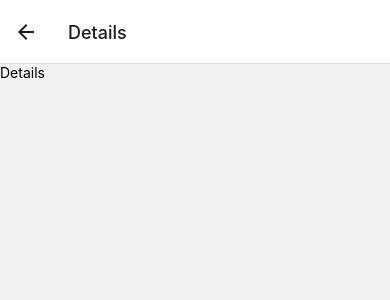
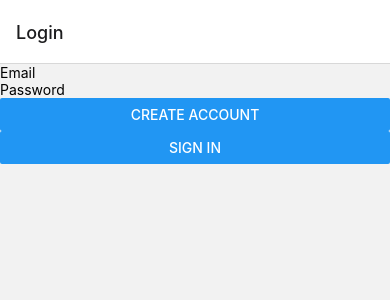
Before and after one commit to emresen20/firetodoApp, a React Native app: screen /Details in a window 390 px wide. Shown: the top 300 px of the page. Built offline with nearby package versions, Linux system fonts and the light colour scheme; no server answers; the database is empty.

Commit message:
firebase auth added

```diff
--- a/App.tsx
+++ b/App.tsx
@@ -4,15 +4,43 @@ import { createNativeStackNavigator } from '@react-navigation/native-stack';
 import { NavigationContainer } from '@react-navigation/native';
 import List from './app/screens/List';
 import Details from './app/screens/Details';
+import Login from './app/screens/Login';
+import { useEffect, useState } from 'react';
+import { User, onAuthStateChanged } from 'firebase/auth';
+import { FIREBASE_AUTH } from './firebaseConfig';
 
 const Stack = createNativeStackNavigator();
+const InsideStack = createNativeStackNavigator();
+
+function InsideLayout(){
+  return(
+    <InsideStack.Navigator>
+      <InsideStack.Screen name='List' component={List}/>
+      <InsideStack.Screen name="Details" component={Details} />
+    </InsideStack.Navigator>
+  )
+}
 
 export default function App() {
+  const[user,setUser]= useState<User | null>(null);
+
+  useEffect(()=>{
+    onAuthStateChanged(FIREBASE_AUTH,(user)=>{
+      console.log("user",user);
+      setUser(user)
+    })
+  },[])
   return (
     <NavigationContainer>
-      <Stack.Navigator>
-        <Stack.Screen name="List" component={List} />
-        <Stack.Screen name="Details" component={Details} />
+      <Stack.Navigator initialRouteName='Login'>
+        {user? (
+          <Stack.Screen name="InsideLayout" component={InsideLayout} options={{headerShown:false}} />
+
+        ) :(
+          <Stack.Screen name="Login" component={Login} />
+        )}
+        {/* <Stack.Screen name="List" component={List} />
+        <Stack.Screen name="Login" component={Login} /> */}
       </Stack.Navigator>
     </NavigationContainer>
   );
--- a/app/screens/Details.tsx
+++ b/app/screens/Details.tsx
@@ -1,10 +1,18 @@
+import { NavigationProp } from "@react-navigation/native";
 import React from "react";
-import { View ,Text} from "react-native";
+import { View ,Text, Button} from "react-native";
+import { FIREBASE_AUTH } from "../../firebaseConfig";
 
-const Details= ()=>{
+interface RouterPros{
+    navigation:NavigationProp<any,any>
+}
+
+const Details= ({navigation}:RouterPros)=>{
+
     return(
         <View>
-            <Text>Details</Text>
+            <Button title="go to list" onPress={()=> navigation.navigate("List")}/>
+            <Button title="Log out" onPress={()=> FIREBASE_AUTH.signOut()}/>
         </View>
     )
 }
--- a/app/screens/List.tsx
+++ b/app/screens/List.tsx
@@ -4,6 +4,7 @@ import { View, Text, Button, StyleSheet, TextInput, FlatList, TouchableOpacity }
 import { FIRESTORE_DB } from "../../firebaseConfig";
 import Ionicons from '@expo/vector-icons/Ionicons';
 import { Entypo } from '@expo/vector-icons';
+import { NavigationProp } from "@react-navigation/native";
 
 export interface Todo {
     title:string;
@@ -12,7 +13,10 @@ export interface Todo {
 
 }
 
-const List = () => {
+interface RouterPros{
+    navigation:NavigationProp<any,any>
+}
+const List = ({navigation}:RouterPros) => {
     const [todos, setTodos] = useState<Todo[]>([]);
     const [todo, setTodo] = useState("");
 
@@ -55,8 +59,8 @@ const List = () => {
 
         }
         return(
-            <View>
-                <TouchableOpacity onPress={toggleDone}>
+            <View style={styles.flatlistview}>
+                <TouchableOpacity style={styles.flatlistview}onPress={toggleDone}>
                     {item.done && <Ionicons name="checkmark-circle" size={24} color="green" /> }
                     {!item.done && <Entypo name="circle" size={24} color="black" /> }
 
@@ -72,9 +76,9 @@ const List = () => {
                 <TextInput placeholder="Add New Todo " onChangeText={(text) => setTodo(text)}
                     value={todo} />
                 <Button onPress={adTodo} title="Add" disabled={todo === ""} />
-
+                <Button onPress={()=>navigation.navigate("Details")} title="Go to Log out"  />
                  {todos.length > 0 && (
-                    <View>
+                    <View style={styles.todocotainer}>
                         <FlatList
                             data={todos}
                             renderItem={(item)=> renderTodo(item)}
@@ -93,7 +97,21 @@ export default List;
 
 const styles = StyleSheet.create({
     container: {
+        flex:1,
+        marginVertical:5
+
+    },
+
+    flatlistview:{
+        flexDirection:"row",
+        backgroundColor:"red",
+        flex:1,
+        marginVertical:10
+    },
+    todocotainer:{
+        flexDirection:"row",
+        alignItems:"center",
+        marginVertical:4,
 
     }
-
 })
--- /dev/null
+++ b/app/screens/Login.tsx
@@ -0,0 +1,86 @@
+import React, { useState } from "react";
+import { View, Text, TextInput, StyleSheet, Button, ActivityIndicator, KeyboardAvoidingView } from "react-native";
+import { createUserWithEmailAndPassword, getAuth, signInWithEmailAndPassword } from "firebase/auth"
+import { FIREBASE_AUTH } from "../../firebaseConfig";
+
+const Login = () => {
+    const [email, setEmail] = useState("");
+    const [password, setPassword] = useState("");
+    const [loading, setLoading] = useState(false);
+
+    const auth = FIREBASE_AUTH;
+
+    const signIn = async () => {
+        setLoading(true);
+        try {
+            const response = await signInWithEmailAndPassword(auth, email, password)
+            console.log(response);
+        } catch (error: any) {
+            console.log(error);
+            alert("registaration failed: " + error.messge);
+        } finally {
+            setLoading(false);
+        }
+    }
+    const signUp = async () => {
+        setLoading(true);
+        try {
+            const response = await createUserWithEmailAndPassword(auth, email, password)
+            console.log(response);
+            alert("check your emails!")
+        } catch (error: any) {
+            console.log(error);
+            alert("registaration failed: " + error.messge);
+        } finally {
+            setLoading(false)
+        }
+    }
+    return (
+        <View>
+            <KeyboardAvoidingView behavior="padding">
+                <TextInput placeholder="Email " onChangeText={(text) => setEmail(text)}
+                    value={email} />
+                <TextInput placeholder="Password " autoCapitalize="none"
+                    onChangeText={(text) => setPassword(text)}
+                    value={password}
+                    secureTextEntry={true} />
+
+                {loading ? (
+                    <ActivityIndicator />
+                ) : (
+                    <>
+                        <Button onPress={signUp} title="Create Account" />
+                        <Button onPress={signIn} title="Sign in" />
+                    </>
+                )}
+
+
+            </KeyboardAvoidingView>
+
+
+        </View>
+    )
+}
+
+export default Login;
+
+const styles = StyleSheet.create({
+    container: {
+        flex: 1,
+        marginVertical: 5
+
+    },
+
+    flatlistview: {
+        flexDirection: "row",
+        backgroundColor: "red",
+        flex: 1,
+        marginVertical: 10
+    },
+    todocotainer: {
+        flexDirection: "row",
+        alignItems: "center",
+        marginVertical: 4,
+
+    }
+})
--- a/firebaseConfig.ts
+++ b/firebaseConfig.ts
@@ -1,6 +1,6 @@
 import { initializeApp} from 'firebase/app';
 import { getFirestore} from 'firebase/firestore';
-//import { getAuth} from 'firebase/auth';
+import { getAuth} from 'firebase/auth';
 
 // Optionally import the services that you want to use
 // import {...} from "firebase/auth";
@@ -21,4 +21,4 @@ const firebaseConfig = {
 
 export const FIREBASE_APP  = initializeApp(firebaseConfig);
 export const FIRESTORE_DB = getFirestore(FIREBASE_APP);
-//export const FIREBASE_AUTH = getAuth(FIREBASE_APP);
+export const FIREBASE_AUTH = getAuth(FIREBASE_APP);
```
